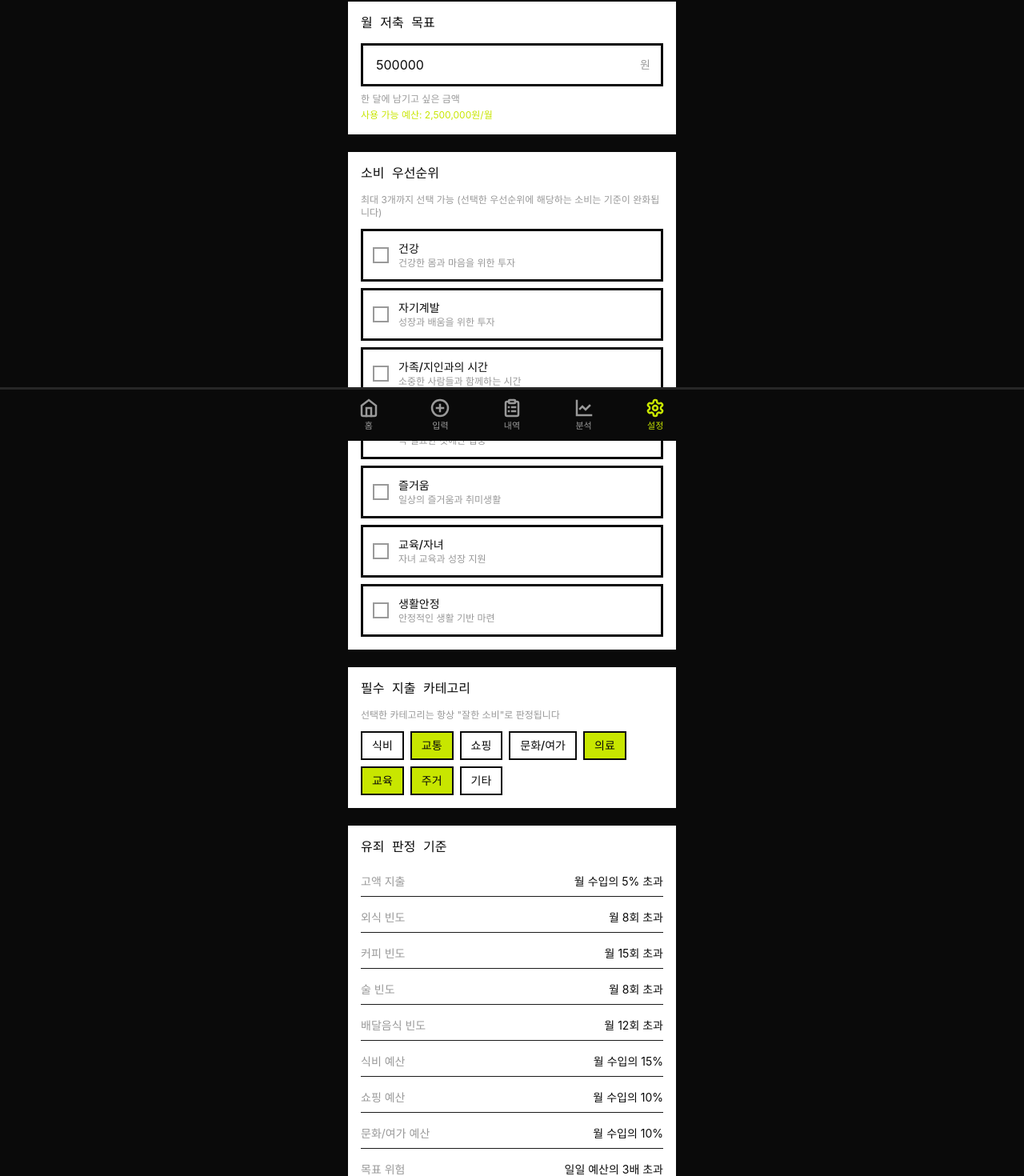
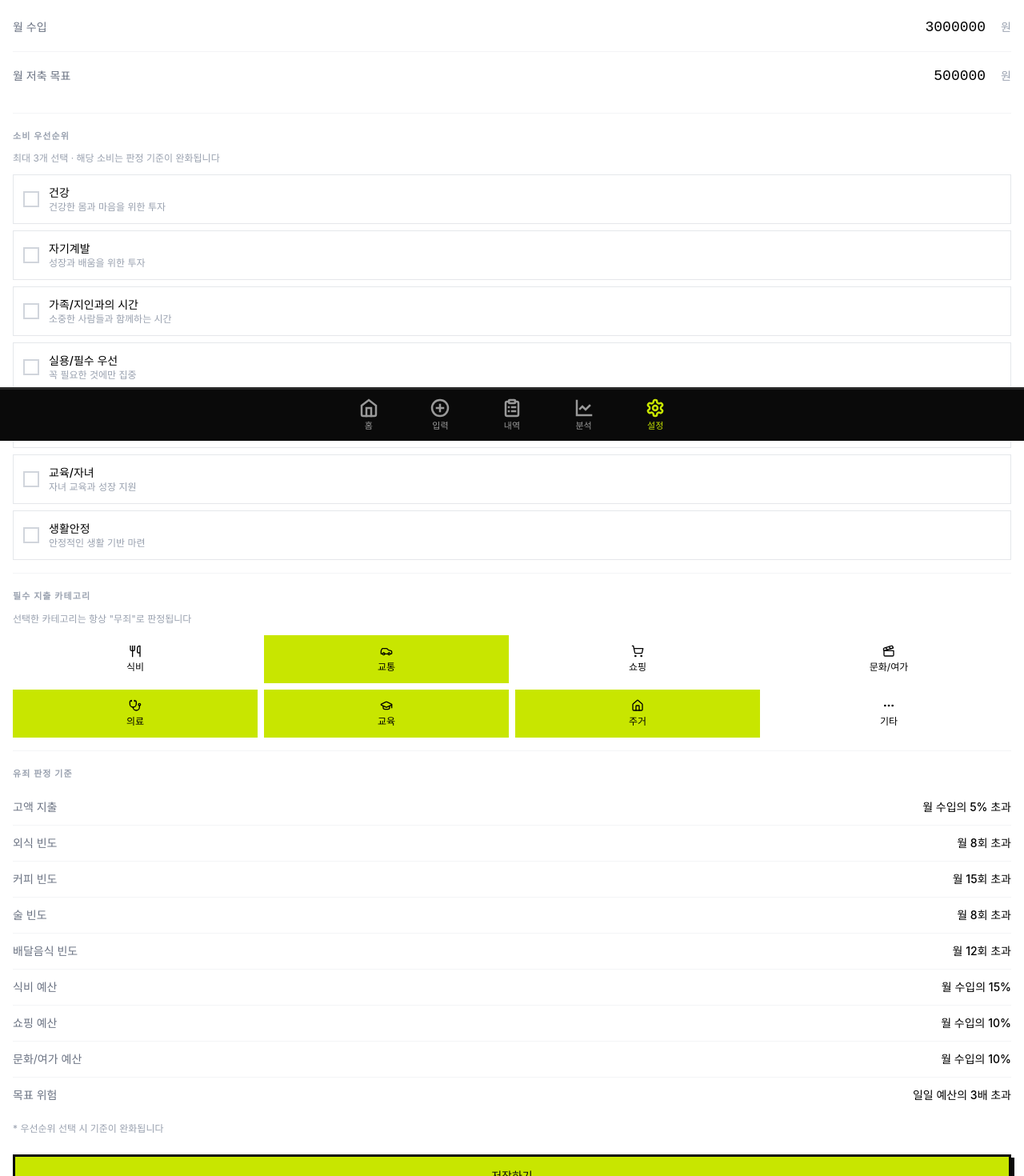
Before and after one commit to go-one-2/money, a Next.js app: page /settings in a window 1280 px wide. Shown: the part 249-1719 px from the top of the page at 80% size. Built offline with nearby package versions, Linux system fonts and the light colour scheme; a web font is replaced by a local one.

Commit message:
style: update setting page

```diff
--- a/app/settings/page.tsx
+++ b/app/settings/page.tsx
@@ -11,22 +11,63 @@ import {
   type Category,
   type Priority,
 } from '@/lib/types';
+import { CATEGORY_ICONS } from '@/components/add/constants';
 import { cn } from '@/lib/utils';
+
+function SectionLabel({ children }: { children: React.ReactNode }) {
+  return (
+    <p className="mb-3 text-[11px] font-bold uppercase tracking-widest text-gray-400">
+      {children}
+    </p>
+  );
+}
+
+function Row({
+  label,
+  children,
+  last,
+}: {
+  label: string;
+  children: React.ReactNode;
+  last?: boolean;
+}) {
+  return (
+    <div
+      className={cn(
+        'flex items-center justify-between py-4',
+        !last && 'border-b border-gray-100',
+      )}
+    >
+      <span className="text-sm text-gray-500">{label}</span>
+      {children}
+    </div>
+  );
+}
+
+function InfoRow({ label, value, last }: { label: string; value: string; last?: boolean }) {
+  return (
+    <div
+      className={cn(
+        'flex items-center justify-between py-3',
+        !last && 'border-b border-gray-100',
+      )}
+    >
+      <span className="text-sm text-gray-500">{label}</span>
+      <span className="text-sm font-medium text-black">{value}</span>
+    </div>
+  );
+}
 
 export default function SettingsPage() {
   const { userSettings, updateUserSettings, reanalyzeAllExpenses } = useExpenseStore();
 
-  const [monthlyIncome, setMonthlyIncome] = useState(
-    userSettings.monthlyIncome.toString()
-  );
-  const [savingsGoal, setSavingsGoal] = useState(
-    userSettings.savingsGoal.toString()
-  );
+  const [monthlyIncome, setMonthlyIncome] = useState(userSettings.monthlyIncome.toString());
+  const [savingsGoal, setSavingsGoal] = useState(userSettings.savingsGoal.toString());
   const [essentialCategories, setEssentialCategories] = useState<Category[]>(
-    userSettings.essentialCategories
+    userSettings.essentialCategories,
   );
   const [selectedPriorities, setSelectedPriorities] = useState<Priority[]>(
-    userSettings.priorities || []
+    userSettings.priorities || [],
   );
   const [saved, setSaved] = useState(false);
   const [isReanalyzing, setIsReanalyzing] = useState(false);
@@ -40,20 +81,14 @@ export default function SettingsPage() {
 
   const toggleCategory = (category: Category) => {
     setEssentialCategories((prev) =>
-      prev.includes(category)
-        ? prev.filter((c) => c !== category)
-        : [...prev, category]
+      prev.includes(category) ? prev.filter((c) => c !== category) : [...prev, category],
     );
   };
 
   const togglePriority = (priority: Priority) => {
     setSelectedPriorities((prev) => {
-      if (prev.includes(priority)) {
-        return prev.filter((p) => p !== priority);
-      }
-      if (prev.length >= 3) {
-        return prev;
-      }
+      if (prev.includes(priority)) return prev.filter((p) => p !== priority);
+      if (prev.length >= 3) return prev;
       return [...prev, priority];
     });
   };
@@ -65,8 +100,6 @@ export default function SettingsPage() {
       essentialCategories,
       priorities: selectedPriorities,
     });
-
-    // 기존 소비 내역 재분석
     setIsReanalyzing(true);
     try {
       await reanalyzeAllExpenses();
@@ -75,126 +108,109 @@ export default function SettingsPage() {
     } finally {
       setIsReanalyzing(false);
     }
-
     setSaved(true);
     setTimeout(() => setSaved(false), 2000);
   };
 
-  const availableBudget =
-    (parseInt(monthlyIncome, 10) || 0) - (parseInt(savingsGoal, 10) || 0);
+  const income = parseInt(monthlyIncome, 10) || 0;
+  const savings = parseInt(savingsGoal, 10) || 0;
+  const availableBudget = income - savings;
 
   return (
     <>
       <Header title="설정" />
-      <main className="container px-4 py-6 max-w-md mx-auto space-y-4">
-        <div className="pixel-card p-4">
-          <div className="pb-3">
-            <h3 className="text-base font-medium pixel-font">월 수입</h3>
+
+      {/* 히어로 — 다크 배경 */}
+      <div className="bg-background px-5 pb-8 pt-6">
+        <p className="mb-1 text-xs tracking-wide text-muted-foreground">사용 가능 예산</p>
+        <p className="pixel-number mb-2 text-5xl leading-none text-primary">
+          {availableBudget > 0 ? `${availableBudget.toLocaleString()}원` : '—'}
+        </p>
+        <p className="text-xs text-muted-foreground">
+          월 수입 {income > 0 ? `${income.toLocaleString()}원` : '미설정'} -{' '}
+          저축 {savings > 0 ? `${savings.toLocaleString()}원` : '미설정'}
+        </p>
       </div>
-          <div>
-            <div className="relative">
+
+      {/* 화이트 컨텐츠 */}
+      <div className="min-h-screen bg-white pb-10">
+
+        {/* 재정 정보 */}
+        <div className="px-4 pt-5 pb-4">
+          <SectionLabel>재정 정보</SectionLabel>
+          <label className="flex cursor-text items-center justify-between border-b border-gray-100 py-4">
+            <span className="text-sm text-gray-500">월 수입</span>
+            <div className="flex items-center gap-1">
               <input
                 type="number"
-                placeholder="월 수입을 입력하세요"
+                inputMode="numeric"
+                placeholder="0"
                 value={monthlyIncome}
                 onChange={(e) => setMonthlyIncome(e.target.value)}
+                className="w-36 bg-transparent text-right text-lg pixel-number text-black outline-none"
+              />
+              <span className="text-sm text-gray-400">원</span>
+            </div>
+          </label>
+          <label className="flex cursor-text items-center justify-between py-4">
+            <span className="text-sm text-gray-500">월 저축 목표</span>
+            <div className="flex items-center gap-1">
+              <input
+                type="number"
                 inputMode="numeric"
-                className="pixel-input w-full pr-8"
+                placeholder="0"
+                value={savingsGoal}
+                onChange={(e) => setSavingsGoal(e.target.value)}
+                className="w-36 bg-transparent text-right text-lg pixel-number text-black outline-none"
               />
-              <span className="absolute right-4 top-1/2 -translate-y-1/2 text-muted-foreground text-sm">
-                원
-              </span>
+              <span className="text-sm text-gray-400">원</span>
             </div>
-            <p className="text-xs text-muted-foreground mt-2">
-              세후 실수령액을 입력해주세요
-            </p>
-          </div>
+          </label>
         </div>
 
-        <div className="pixel-card p-4">
-          <div className="pb-3">
-            <h3 className="text-base font-medium pixel-font">월 저축 목표</h3>
-          </div>
-          <div>
-            <div className="relative">
-              <input
-                type="number"
-                placeholder="저축 목표를 입력하세요"
-                value={savingsGoal}
-                onChange={(e) => setSavingsGoal(e.target.value)}
-                inputMode="numeric"
-                className="pixel-input w-full pr-8"
-              />
-              <span className="absolute right-4 top-1/2 -translate-y-1/2 text-muted-foreground text-sm">
-                원
-              </span>
-            </div>
-            <p className="text-xs text-muted-foreground mt-2">
-              한 달에 남기고 싶은 금액
-            </p>
-            {availableBudget > 0 && (
-              <p className="text-xs text-primary mt-1">
-                사용 가능 예산: {availableBudget.toLocaleString()}원/월
-              </p>
-            )}
-          </div>
-        </div>
+        <div className="mx-4 border-t border-gray-100" />
 
-        <div className="pixel-card p-4">
-          <div className="pb-3">
-            <h3 className="text-base font-medium pixel-font">소비 우선순위</h3>
-          </div>
-          <div>
-            <p className="text-xs text-muted-foreground mb-3">
-              최대 3개까지 선택 가능 (선택한 우선순위에 해당하는 소비는 기준이
-              완화됩니다)
+        {/* 소비 우선순위 */}
+        <div className="px-4 pt-5 pb-4">
+          <SectionLabel>소비 우선순위</SectionLabel>
+          <p className="mb-3 text-xs text-gray-400">
+            최대 3개 선택 · 해당 소비는 판정 기준이 완화됩니다
           </p>
           <div className="space-y-2">
             {PRIORITIES.map((priority) => {
               const isSelected = selectedPriorities.includes(priority);
               const isDisabled = !isSelected && selectedPriorities.length >= 3;
-
               return (
                 <button
                   key={priority}
                   onClick={() => !isDisabled && togglePriority(priority)}
                   disabled={isDisabled}
                   className={cn(
-                      'w-full p-3 text-left transition-all border-3',
+                    'w-full border p-3 text-left transition-colors',
                     isSelected
-                        ? 'bg-primary border-border'
-                        : 'bg-card border-border hover:bg-muted',
-                      isDisabled && 'opacity-50 cursor-not-allowed'
+                      ? 'border-[var(--pixel-lime)] bg-[var(--pixel-lime)]'
+                      : 'border-gray-200 bg-white',
+                    isDisabled && 'cursor-not-allowed opacity-40',
                   )}
                 >
                   <div className="flex items-center gap-3">
                     <div
                       className={cn(
-                          'w-5 h-5 border-2 flex items-center justify-center flex-shrink-0',
-                          isSelected
-                            ? 'border-border bg-border'
-                            : 'border-muted-foreground'
+                        'flex h-5 w-5 shrink-0 items-center justify-center border-2',
+                        isSelected ? 'border-black bg-black' : 'border-gray-300',
                       )}
                     >
                       {isSelected && (
-                          <svg
-                            xmlns="http://www.w3.org/2000/svg"
-                            width="12"
-                            height="12"
-                            viewBox="0 0 24 24"
-                            fill="none"
-                            stroke="white"
-                            strokeWidth="3"
-                            strokeLinecap="square"
-                            strokeLinejoin="miter"
-                          >
+                        <svg width="10" height="10" viewBox="0 0 24 24" fill="none" stroke="white" strokeWidth="3" strokeLinecap="square">
                           <polyline points="20 6 9 17 4 12" />
                         </svg>
                       )}
                     </div>
                     <div>
-                        <p className={cn('font-medium text-sm', isSelected ? 'text-primary-foreground' : 'text-card-foreground')}>{priority}</p>
-                        <p className={cn('text-xs', isSelected ? 'text-primary-foreground/70' : 'text-muted-foreground')}>
+                      <p className={cn('text-sm font-medium', isSelected ? 'text-black' : 'text-black')}>
+                        {priority}
+                      </p>
+                      <p className={cn('text-xs', isSelected ? 'text-black/60' : 'text-gray-400')}>
                         {PRIORITY_DESCRIPTIONS[priority]}
                       </p>
                     </div>
@@ -204,96 +220,66 @@ export default function SettingsPage() {
             })}
           </div>
         </div>
-        </div>
 
-        <div className="pixel-card p-4">
-          <div className="pb-3">
-            <h3 className="text-base font-medium pixel-font">필수 지출 카테고리</h3>
-          </div>
-          <div>
-            <p className="text-xs text-muted-foreground mb-3">
-              선택한 카테고리는 항상 &quot;잘한 소비&quot;로 판정됩니다
+        <div className="mx-4 border-t border-gray-100" />
+
+        {/* 필수 지출 카테고리 */}
+        <div className="px-4 pt-5 pb-4">
+          <SectionLabel>필수 지출 카테고리</SectionLabel>
+          <p className="mb-3 text-xs text-gray-400">
+            선택한 카테고리는 항상 &quot;무죄&quot;로 판정됩니다
           </p>
-            <div className="flex flex-wrap gap-2">
-              {CATEGORIES.map((category) => {
-                const isSelected = essentialCategories.includes(category);
+          <div className="grid grid-cols-4 gap-2">
+            {CATEGORIES.map((cat) => {
+              const isSelected = essentialCategories.includes(cat);
               return (
                 <button
-                    key={category}
-                    onClick={() => toggleCategory(category)}
+                  key={cat}
+                  onClick={() => toggleCategory(cat)}
                   className={cn(
-                      'px-3 py-1.5 text-sm font-medium transition-colors border-2',
+                    'flex flex-col items-center gap-1 p-3 transition-colors',
                     isSelected
-                        ? 'bg-primary text-primary-foreground border-border'
-                        : 'bg-card text-card-foreground border-border hover:bg-muted'
+                      ? 'bg-[var(--pixel-lime)] text-black'
+                      : 'text-black',
                   )}
                 >
-                    {category}
+                  {CATEGORY_ICONS[cat as Category]}
+                  <span className="text-xs">{cat}</span>
                 </button>
               );
             })}
           </div>
         </div>
+
+        <div className="mx-4 border-t border-gray-100" />
+
+        {/* 유죄 판정 기준 */}
+        <div className="px-4 pt-5 pb-4">
+          <SectionLabel>유죄 판정 기준</SectionLabel>
+          <InfoRow label="고액 지출" value="월 수입의 5% 초과" />
+          <InfoRow label="외식 빈도" value="월 8회 초과" />
+          <InfoRow label="커피 빈도" value="월 15회 초과" />
+          <InfoRow label="술 빈도" value="월 8회 초과" />
+          <InfoRow label="배달음식 빈도" value="월 12회 초과" />
+          <InfoRow label="식비 예산" value="월 수입의 15%" />
+          <InfoRow label="쇼핑 예산" value="월 수입의 10%" />
+          <InfoRow label="문화/여가 예산" value="월 수입의 10%" />
+          <InfoRow label="목표 위험" value="일일 예산의 3배 초과" last />
+          <p className="mt-3 text-xs text-gray-400">* 우선순위 선택 시 기준이 완화됩니다</p>
         </div>
 
-        <div className="pixel-card p-4">
-          <div className="pb-3">
-            <h3 className="text-base font-medium pixel-font">유죄 판정 기준</h3>
-          </div>
-          <div className="space-y-3">
-            <div className="text-sm space-y-2">
-              <div className="flex justify-between py-2 border-b border-muted">
-                <span className="text-muted-foreground">고액 지출</span>
-                <span>월 수입의 5% 초과</span>
-              </div>
-              <div className="flex justify-between py-2 border-b border-muted">
-                <span className="text-muted-foreground">외식 빈도</span>
-                <span>월 8회 초과</span>
-              </div>
-              <div className="flex justify-between py-2 border-b border-muted">
-                <span className="text-muted-foreground">커피 빈도</span>
-                <span>월 15회 초과</span>
-              </div>
-              <div className="flex justify-between py-2 border-b border-muted">
-                <span className="text-muted-foreground">술 빈도</span>
-                <span>월 8회 초과</span>
-              </div>
-              <div className="flex justify-between py-2 border-b border-muted">
-                <span className="text-muted-foreground">배달음식 빈도</span>
-                <span>월 12회 초과</span>
-              </div>
-              <div className="flex justify-between py-2 border-b border-muted">
-                <span className="text-muted-foreground">식비 예산</span>
-                <span>월 수입의 15%</span>
-              </div>
-              <div className="flex justify-between py-2 border-b border-muted">
-                <span className="text-muted-foreground">쇼핑 예산</span>
-                <span>월 수입의 10%</span>
-              </div>
-              <div className="flex justify-between py-2 border-b border-muted">
-                <span className="text-muted-foreground">문화/여가 예산</span>
-                <span>월 수입의 10%</span>
-              </div>
-              <div className="flex justify-between py-2">
-                <span className="text-muted-foreground">목표 위험</span>
-                <span>일일 예산의 3배 초과</span>
-              </div>
-            </div>
-            <p className="text-xs text-muted-foreground pt-2">
-              * 우선순위에 해당하는 소비는 기준이 완화됩니다
-            </p>
-          </div>
-        </div>
-
+        {/* 저장 버튼 */}
+        <div className="px-4 pt-2">
           <Button
-          variant={saved ? 'pixel-lime' : 'pixel'}
+            variant={saved ? 'pixel-lime' : 'pixel-lime'}
             className="w-full"
             onClick={handleSave}
             disabled={isReanalyzing}
           >
-          {isReanalyzing ? '재분석 중...' : saved ? '저장되었습니다!' : '저장하기'}
+            {isReanalyzing ? '재분석 중...' : saved ? '저장되었습니다 ✓' : '저장하기'}
           </Button>
-      </main>
+        </div>
+      </div>
     </>
   );
 }
```
Lines whose indentation alone changed are shown as unchanged.
